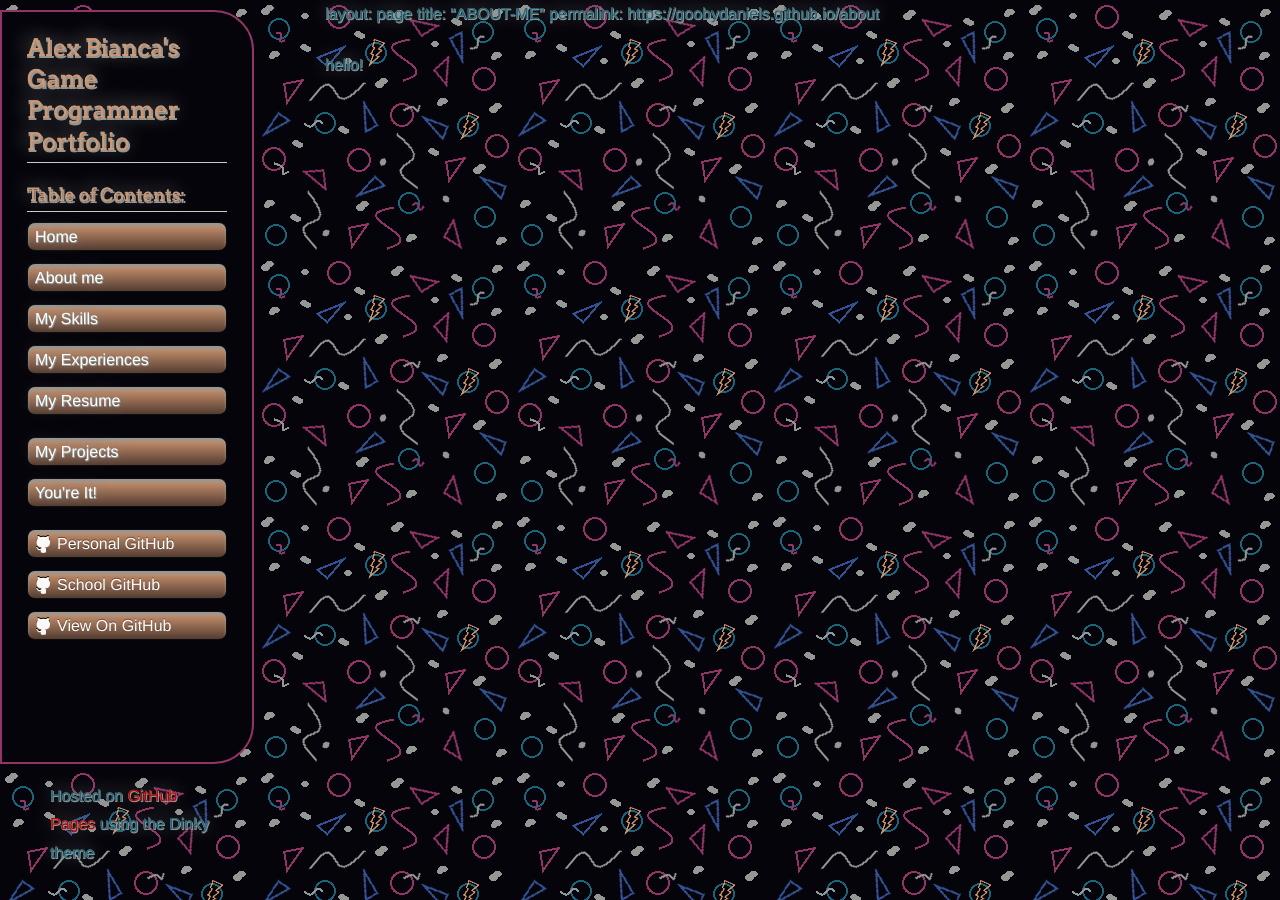
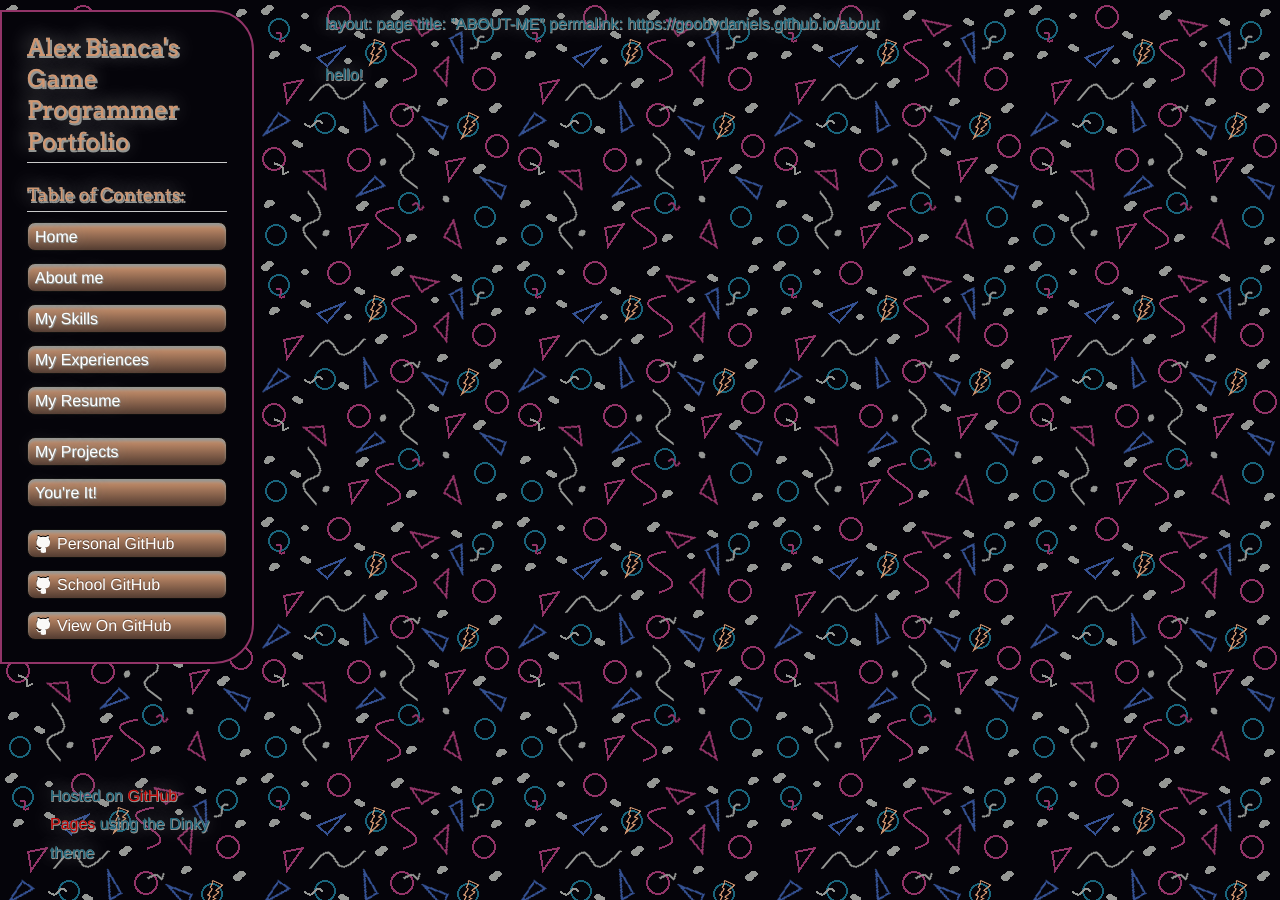
Before and after one commit to goobydaniels/goobydaniels.github.io, a Jekyll site: the page built from ABOUT-ME.md, in a window 1280 px wide. Built offline with Jekyll 4.4.1, drawn with Linux system fonts in a browser that asks for light colours; our own code applies the rules of GitHub Pages for plain Markdown files.

Commit message:
more margins tuff

```diff
--- a/_sass/jekyll-theme-dinky.scss
+++ b/_sass/jekyll-theme-dinky.scss
@@ -258,7 +258,7 @@ header {
   // Side box width
   width: 200px;
   // Side box height
-  height: 750px;
+  /* height: 725px; */
   float:left;
   position:fixed;
   // Border thickness and color
@@ -377,7 +377,6 @@ a.buttons:hover {
 /* Section - for main page content */
 
 section {
-  position: fixed;
   // Main text section width
   width:1000px;
   // Main text section alignment from side box
@@ -386,8 +385,6 @@ section {
   padding-left: 325px;
   // Main text section bottom padding
   padding-bottom:50px;
-  top: 0;
-  left: 0px;
 }
 
 
```
